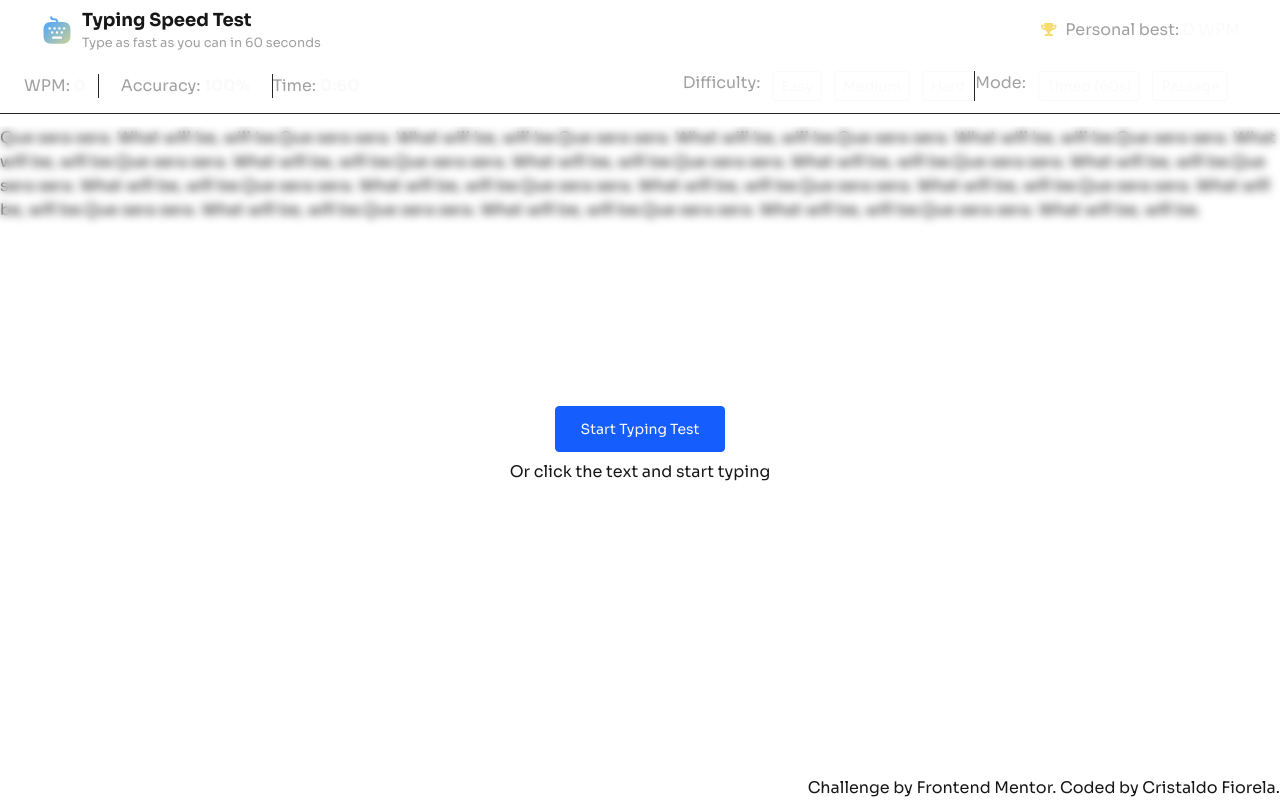
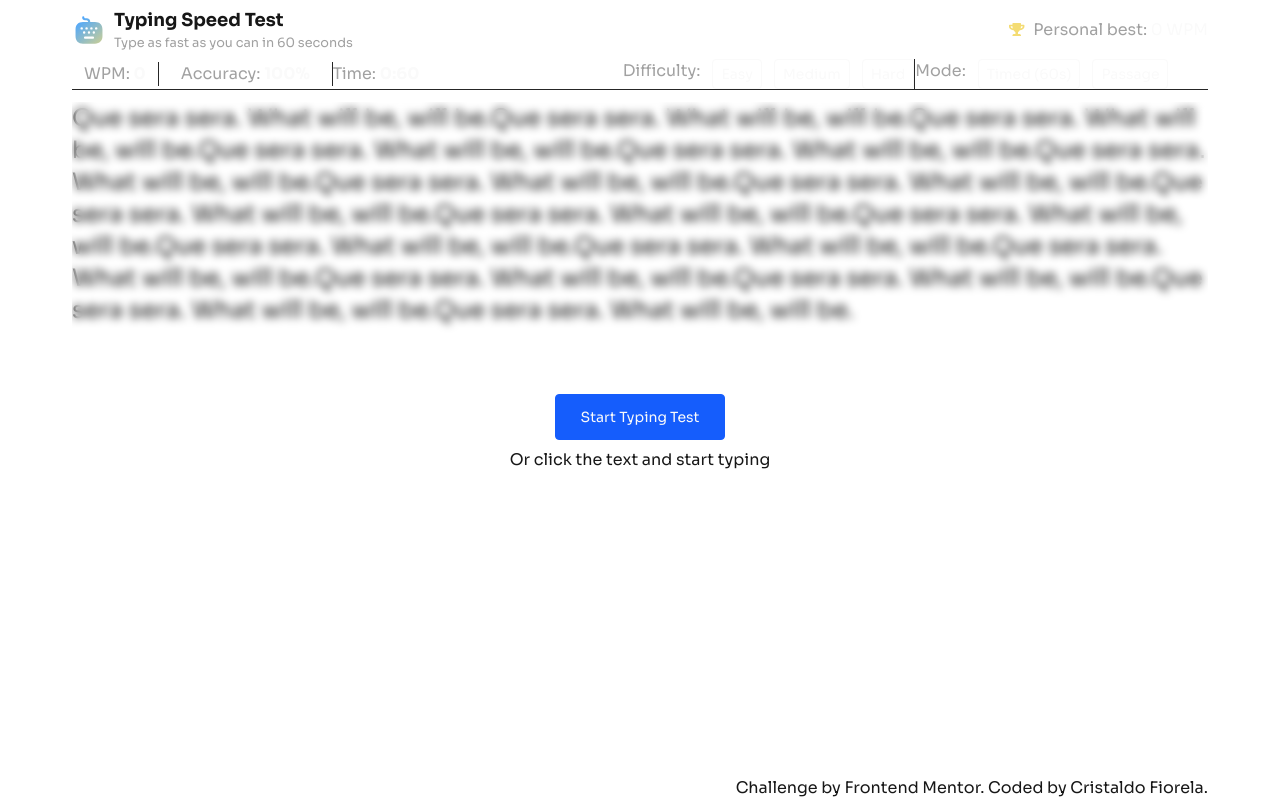
Before and after one commit to Cristaldo-Fiorela/typing-speed, a Next.js app: page / in a window 1280 px wide. Built offline with nearby package versions, Linux system fonts and the light colour scheme.

Commit message:
feat(layout): add container and remove old padding

```diff
--- a/app/layout.tsx
+++ b/app/layout.tsx
@@ -19,9 +19,10 @@ export default function RootLayout({ children }: LayoutProps<"/">) {
     return (
         <html lang="en" className={`${sora.variable} h-full antialiased`}>
             <body className="min-h-full flex flex-col bg-neutral-900 text-neutral-50">
-                <Header />
-                {children}
-                {/*
+                <div className="mx-auto flex w-full max-w-300 flex-1 flex-col px-4 md:px-8">
+                    <Header />
+                    {children}
+                    {/*
                     <!-- Test Complete Start -->
 
                     Test Complete!
@@ -34,8 +35,9 @@ export default function RootLayout({ children }: LayoutProps<"/">) {
                     Go Again
 
                     <!-- Test Complete End -->
-                */}
-                <Footer />
+                    */}
+                    <Footer />
+                </div>
             </body>
         </html>
     );
--- a/components/layout/header.tsx
+++ b/components/layout/header.tsx
@@ -2,7 +2,7 @@ import Image from "next/image";
 
 export default function Header() {
     return (
-        <header className="flex justify-center w-full py-1.5 px-3 md:px-10">
+        <header className="flex justify-center w-full py-1.5">
             <div className="flex justify-between w-full ">
                 <div className="flex items-center gap-2">
                     <Image
--- a/components/typing-test/score-bar.tsx
+++ b/components/typing-test/score-bar.tsx
@@ -3,7 +3,7 @@ import SquareButton from "../ui/square-button";
 const ScoreBar = () => {
     return (
         <div className="flex justify-between items-center border-b border-neutral-800 text-neutral-400">
-            <div className="grid grid-cols-4 divide-x divide-neutral-800 p-3 text-center">
+            <div className="grid grid-cols-4 divide-x divide-neutral-800 text-center">
                 <h2 className="col-span-1">
                     WPM: <span className="text-neutral-50 font-bold">0</span>
                 </h2>
@@ -16,7 +16,7 @@ const ScoreBar = () => {
                     <span className="text-neutral-50 font-bold">0:60</span>
                 </h2>
             </div>
-            <div className="grid grid-cols-2 divide-x divide-neutral-800 p-3 text-center">
+            <div className="grid grid-cols-2 divide-x divide-neutral-800 text-center">
                 <div className="col-span-1 flex gap-3">
                     <h2>Difficulty:</h2>
                     <SquareButton>Easy</SquareButton>
--- a/components/typing-test/typing-area.tsx
+++ b/components/typing-test/typing-area.tsx
@@ -18,7 +18,7 @@ const TypingArea = () => {
     if (!itStart) {
         return (
             <div id="typing-area" className="relative flex-1 my-3">
-                <p className="select-none" aria-hidden="true">
+                <p className="select-none text-2xl" aria-hidden="true">
                     {PLACEHOLDER}
                 </p>
 
@@ -35,7 +35,7 @@ const TypingArea = () => {
             </div>
         );
     } else {
-        return <p>{sentence?.text}</p>;
+        return <p className="text-2xl">{sentence?.text}</p>;
     }
 };
 
```
